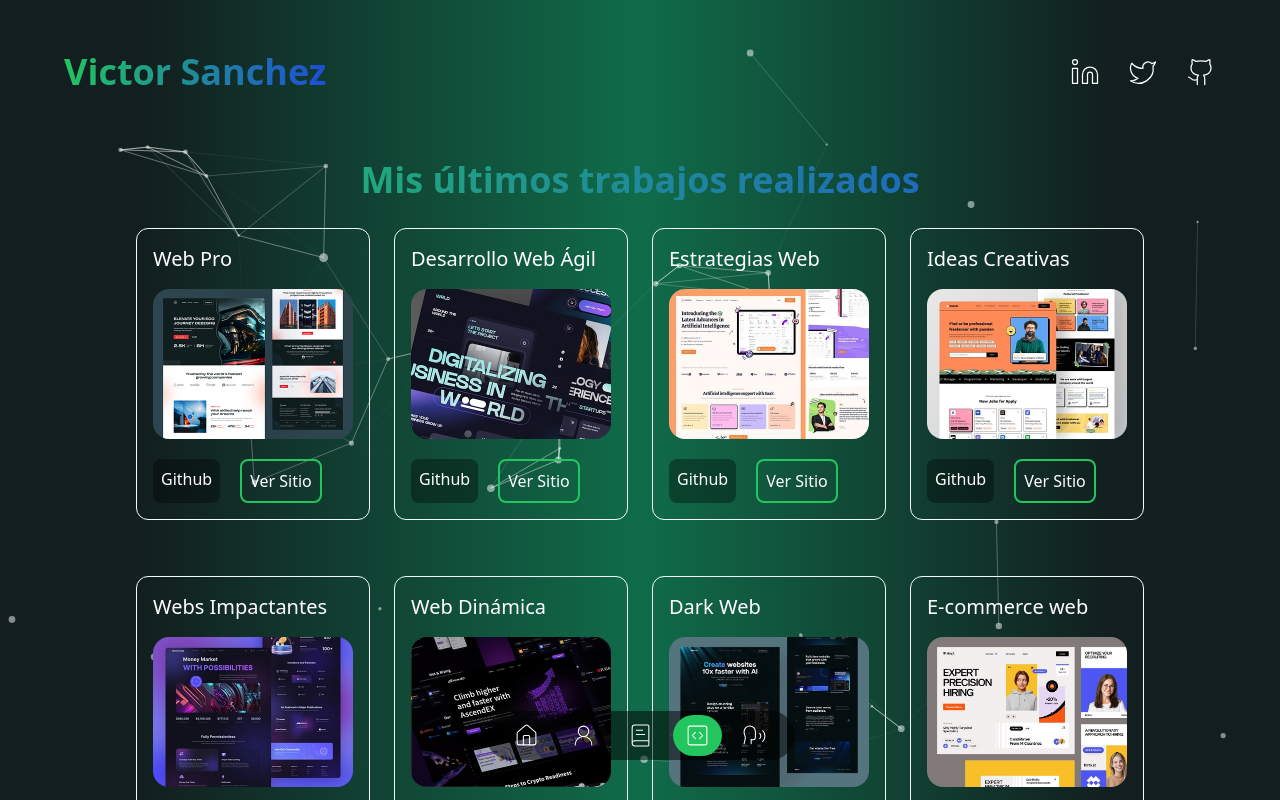
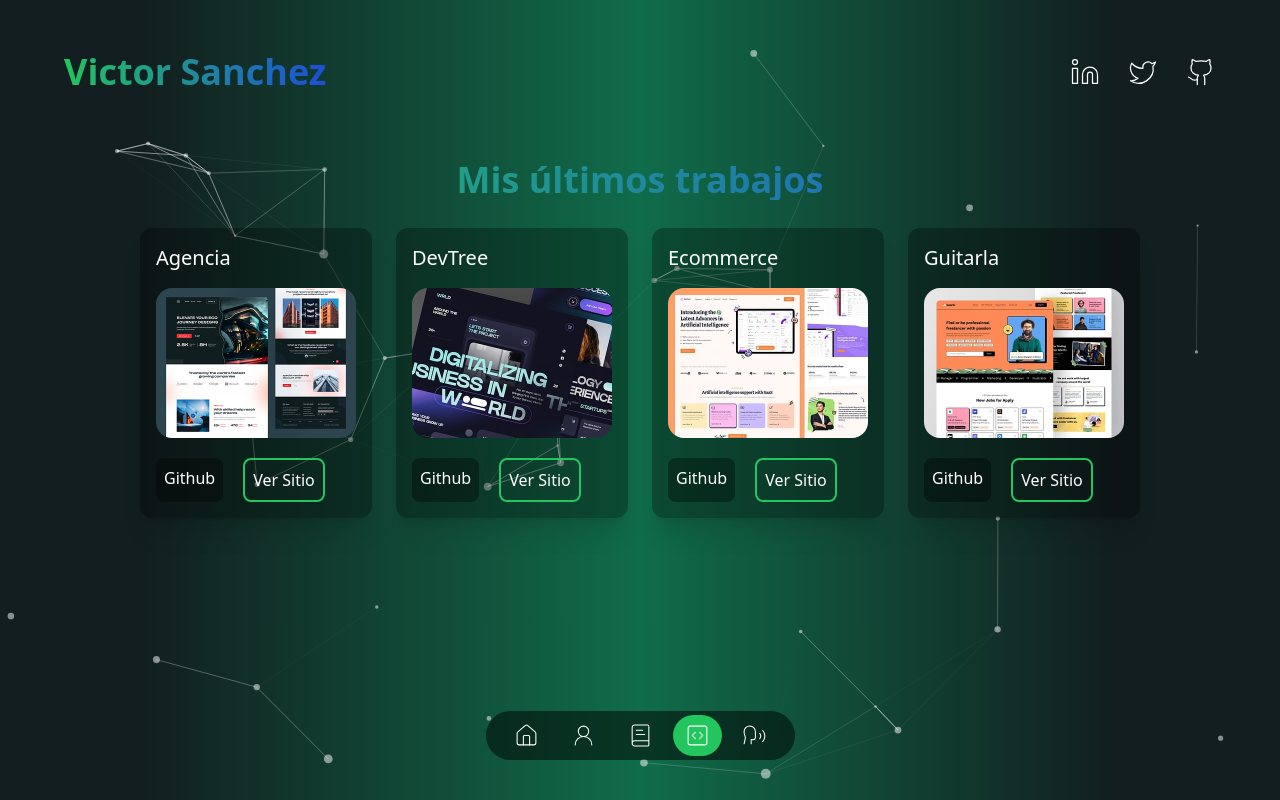
Before and after one commit to VictorDev1986/Victor_portafolio, a Next.js app: page /portfolio in a window 1280 px wide. Shown: the top 800 px of the page. Built offline with nearby package versions, Linux system fonts and the light colour scheme.

Commit message:
modificacion de la pagina de portafolio

```diff
--- a/app/(routes)/contact/page.tsx
+++ b/app/(routes)/contact/page.tsx
@@ -15,6 +15,7 @@ const PageAboutMe = () => {
                          to-blue-700 bg-clip-text text-transparent sm:text-4xl">
                             = Hablemos</h2>
                 </div>
+
             </ContainerPage>
 
         </>
--- a/app/(routes)/portfolio/page.tsx
+++ b/app/(routes)/portfolio/page.tsx
@@ -16,11 +16,11 @@ const PortfolioPage = () => {
             <CoverParticles />
             <ContainerPage>
                 <TransitionPage />
-                <div className="flex flex-col justify-center h-full">
+                <div className="mb-4 flex flex-col justify-center h-full">
                     <h1 className=" mt-0 my-3 text-2xl font-bold text-center md:block md:text-center bg-gradient-to-r from-green-500 via
-                         to-blue-700 bg-clip-text text-transparent sm:text-4xl">Mis últimos trabajos realizados</h1>
+                         to-blue-700 bg-clip-text text-transparent sm:text-4xl">Mis últimos trabajos</h1>
 
-                    <div className="relative z-10 grid max-w-5xl gap-6 mx-auto mt-4 md:grid-cols-4">
+                    <div className="relative z-10 grid max-w-5xl gap-6 mx-auto mt-4 md:grid-cols-4 flex justify-center">
                         {dataPortfolio.map((data) => (
                             <PortfolioBox key={data.id} data={data} />
                         ))}
--- a/app/(routes)/skills/page.tsx
+++ b/app/(routes)/skills/page.tsx
@@ -27,12 +27,16 @@ const PageAboutMe = () => {
             <CoverParticles />
             <TransitionPage />
             <ContainerPage>
-            <h2 className=" mt-0 my-3 text-2xl font-bold text-center md:block md:text-center bg-gradient-to-r from-green-500 via
+                <h2 className=" mt-0 my-3 text-2xl font-bold text-center md:block md:text-center bg-gradient-to-r from-green-500 via
                          to-blue-700 bg-clip-text text-transparent sm:text-4xl">
-                            = Habilidades</h2>
+                    = Habilidades</h2>
+                <div className="flex flex-col justify-center h-full">
+                    <div>
 
-                <div className="relative flex size-full max-w-xl items-center justify-center overflow-hidden mx-auto my-auto">
-                    <IconCloud iconSlugs={slugs} />
+                    </div>
+                    <div className="relative flex size-full max-w-xl items-center justify-center overflow-hidden mx-auto my-auto">
+                        <IconCloud iconSlugs={slugs} />
+                    </div>
                 </div>
             </ContainerPage>
 
--- a/components/introduction.tsx
+++ b/components/introduction.tsx
@@ -5,7 +5,7 @@ const Introduction = () => {
     return (
         <div className="z-20 w-full">
             <div className="z-20 grid items-center h-full p-6 py-20 md:py-0 md:grid-cols-2">
-                <Image src="/victor.png" priority width="600" height="600" alt="Avatar" />
+                <Image className="mb-12" src="/Victor.png" priority width="600" height="600" alt="Avatar" />
                 <div className="flex flex-col justify-center max-w-lg">
 
                     <h1 className="mb-12 text-2xl leading-tight text-center md:text-left md:text-4xl md:mb-6">Hola! soy , <br />
--- a/components/portfolio-box.tsx
+++ b/components/portfolio-box.tsx
@@ -18,7 +18,7 @@ const PortfolioBox = (props: PortfolioBoxProps) => {
     return (
         <div
             key={id}
-            className="p-4 mb-8 border border-teal-50 rounded-xl"
+            className="bg-black bg-opacity-30 p-4 mb-2 rounded-xl shadow-xl border-gray-300"
         >
             <h3 className="mb-4 text-xl">{title}</h3>
             <Image
--- a/data.tsx
+++ b/data.tsx
@@ -59,22 +59,29 @@ export const itemsNavbar = [
 export const dataAboutPage = [
     {
         id: 1,
+        title: "Ingenieria de sistemas",
+        subtitle: "Corporacion unificada nacional de educacion superior (CUN)",
+        description: "Curso actualmente octavo semestre de ingenieria de sistemas.",
+        date: "Ene 2025 ",
+    },
+    {
+        id: 2,
         title: "Bootcamp Desarrollo full stack Nivel intermedio",
         subtitle: "Talento Tech",
-        description: "Colabora con un equipo dinámico para desarrollar interfaces de usuario atractivas y funcionales que impulsen el éxito de nuestros clientes en el mundo digital.",
+        description: "Formación intensiva que combina teoría y práctica en el desarrollo web Full Stack, con un enfoque en metodologías ágiles y trabajo en equipo, para construir aplicaciones web eficientes y escalables. .",
         date: "Nov 2024 ",
         certificateLink: "https://certificados.talentotech.co/?cert=2584682232&fingerprint=y#pdf"
     },
 
     {
-        id: 2,
+        id: 3,
         title: "Agencia de diseño web y marketing digital",
         subtitle: "Freelancer",
         description: "Trabaja en proyectos emocionantes que desafían los límites de la creatividad y la tecnología. Únete a nosotros mientras creamos experiencias digitales cautivadoras que inspiran y cautivan a nuestros usuarios.",
         date: "feb 2024",
     },
     {
-        id: 3,
+        id: 4,
         title: "Tecnologo en Desarrollo de Software",
         subtitle: "Centro Agroempresarial y turustico de los andes",
         description: "Trabaja en proyectos emocionantes que desafían los límites de la creatividad y la tecnología. Únete a nosotros mientras creamos experiencias digitales cautivadoras que inspiran y cautivan a nuestros usuarios.",
@@ -83,14 +90,14 @@ export const dataAboutPage = [
 
     },
     {
-        id: 4,
+        id: 5,
         title: "Sitio web hsweb servicios ",
         subtitle: "Centro Agroempresarial y turustico de los andes",
         description: "Trabaja en proyectos emocionantes que desafían los límites de la creatividad y la tecnología. Únete a nosotros mientras creamos experiencias digitales cautivadoras que inspiran y cautivan a nuestros usuarios.",
         date: "Nov 2022",
     },
     {
-        id: 5,
+        id: 6,
         title: "Aprendiz Sena",
         subtitle: "World office Colombia/Asesor de soporte tecnico de  software",
         description: "Como desarrollador frontend, tendrás la oportunidad de colaborar en proyectos diversos y desafiantes que te permitirán expandir tus habilidades y dejar tu huella en el mundo digital.",
@@ -102,103 +109,30 @@ export const dataAboutPage = [
 export const dataPortfolio = [
     {
         id: 1,
-        title: "Web Pro",
+        title: "Agencia",
         image: "/image-1.jpg",
         urlGithub: "#!",
         urlDemo: "#!",
     },
     {
         id: 2,
-        title: "Desarrollo Web Ágil",
+        title: "DevTree",
         image: "/image-2.jpg",
         urlGithub: "#!",
         urlDemo: "#!",
     },
     {
         id: 3,
-        title: "Estrategias Web",
+        title: "Ecommerce",
         image: "/image-3.jpg",
         urlGithub: "#!",
         urlDemo: "#!",
     },
     {
         id: 4,
-        title: "Ideas Creativas",
+        title: "Guitarla",
         image: "/image-4.jpg",
-        urlGithub: "#!",
-        urlDemo: "#!",
-    },
-    {
-        id: 5,
-        title: "Webs Impactantes",
-        image: "/image-5.jpg",
-        urlGithub: "#!",
-        urlDemo: "#!",
-    },
-    {
-        id: 6,
-        title: "Web Dinámica",
-        image: "/image-6.jpg",
-        urlGithub: "#!",
-        urlDemo: "#!",
-    },
-    {
-        id: 7,
-        title: "Dark Web ",
-        image: "/image-7.jpg",
-        urlGithub: "#!",
-        urlDemo: "#!",
-    },
-    {
-        id: 8,
-        title: "E-commerce web",
-        image: "/image-8.jpg",
         urlGithub: "#!",
         urlDemo: "#!",
     }
 ];
-
-export const dataTestimonials = [
-    {
-        id: 1,
-        name: "George Snow",
-        description:
-            "¡Increíble plataforma! Los testimonios aquí son genuinos y me han ayudado a tomar decisiones informadas. ¡Altamente recomendado!",
-        imageUrl: "/profile1.png",
-    },
-    {
-        id: 2,
-        name: "Juan Pérez",
-        description:
-            "Me encanta la variedad de testimonios disponibles en esta página. Es inspirador ver cómo otras personas han superado desafíos similares a los míos. ¡Gracias por esta invaluable fuente de motivación!",
-        imageUrl: "/profile2.png",
-    },
-    {
-        id: 3,
-        name: "María García",
-        description:
-            "Excelente recurso para obtener opiniones auténticas sobre diferentes productos y servicios. Me ha ayudado mucho en mis compras en línea. ¡Bravo por este sitio!",
-        imageUrl: "/profile3.png",
-    },
-    {
-        id: 4,
-        name: "Laura Snow",
-        description:
-            "¡Qué descubrimiento tan fantástico! Los testimonios aquí son honestos y detallados. Me siento más seguro al tomar decisiones después de leer las experiencias compartidas por otros usuarios.",
-        imageUrl: "/profile4.png",
-    },
-    {
-        id: 5,
-        name: "Carlos Sánchez",
-        description:
-            "Una joya en la web. Los testimonios son fáciles de encontrar y están bien organizados. ¡Definitivamente mi destino número uno cuando necesito referencias confiables!",
-        imageUrl: "/profile5.png",
-    },
-    {
-        id: 6,
-        name: "Antonio Martínez",
-        description:
-            "¡Fantástico recurso para aquellos que buscan validación antes de tomar decisiones importantes! Los testimonios aquí son veraces y realmente útiles. ¡Gracias por simplificar mi proceso de toma de decisiones!",
-        imageUrl: "/profile6.png",
-    },
-];
```
Also changed, not shown: app/page.tsx (line endings or trailing spaces), public/Victor.jpg (added).
